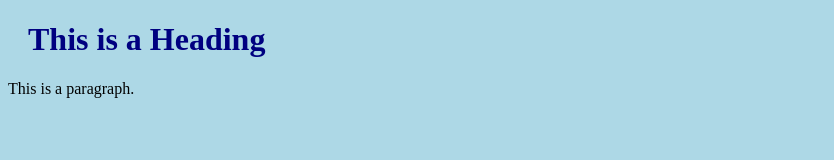
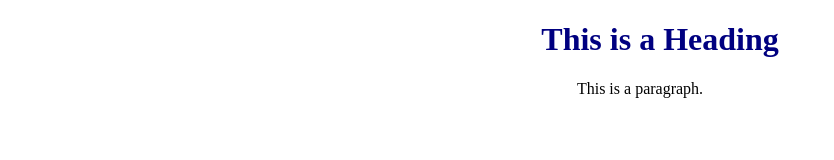
Before and after one commit to ymanluk/ymanluk.github.io, a plain HTML site: page index.html in a window 1280 px wide. Shown: the whole page, without its empty margins (0-834 px from the left). Drawn offline with Linux system fonts and the light colour scheme.

Commit message:
Update geom101project2.css

```diff
--- a/geom101project2.css
+++ b/geom101project2.css
@@ -1,8 +1,10 @@
 body {
-  background-color: lightblue;
+  background-color: light gray;
+  text-align: center;
+  font-family: "Times New Roman";
 }
 
 h1 {
   color: navy;
-  margin-left: 20px;
+  margin-left: 40px;
 }
```
